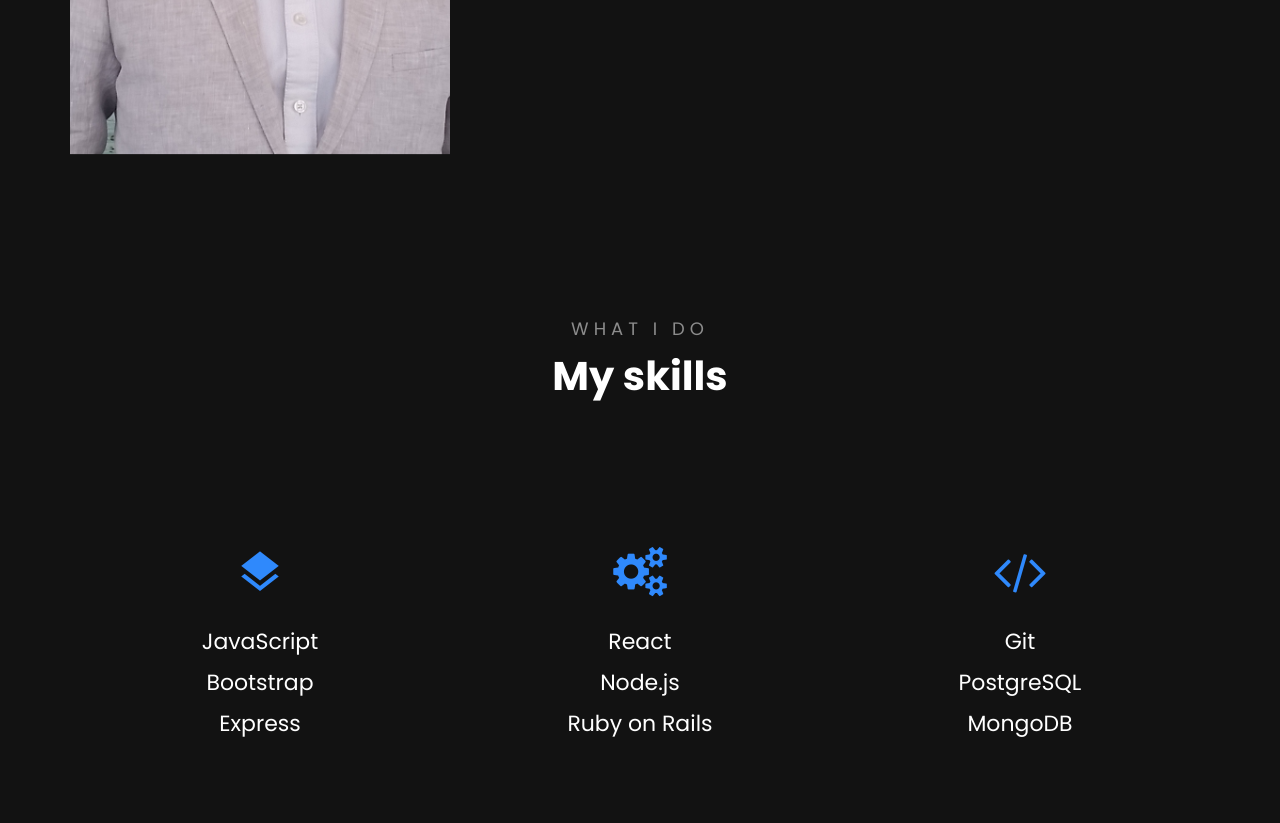
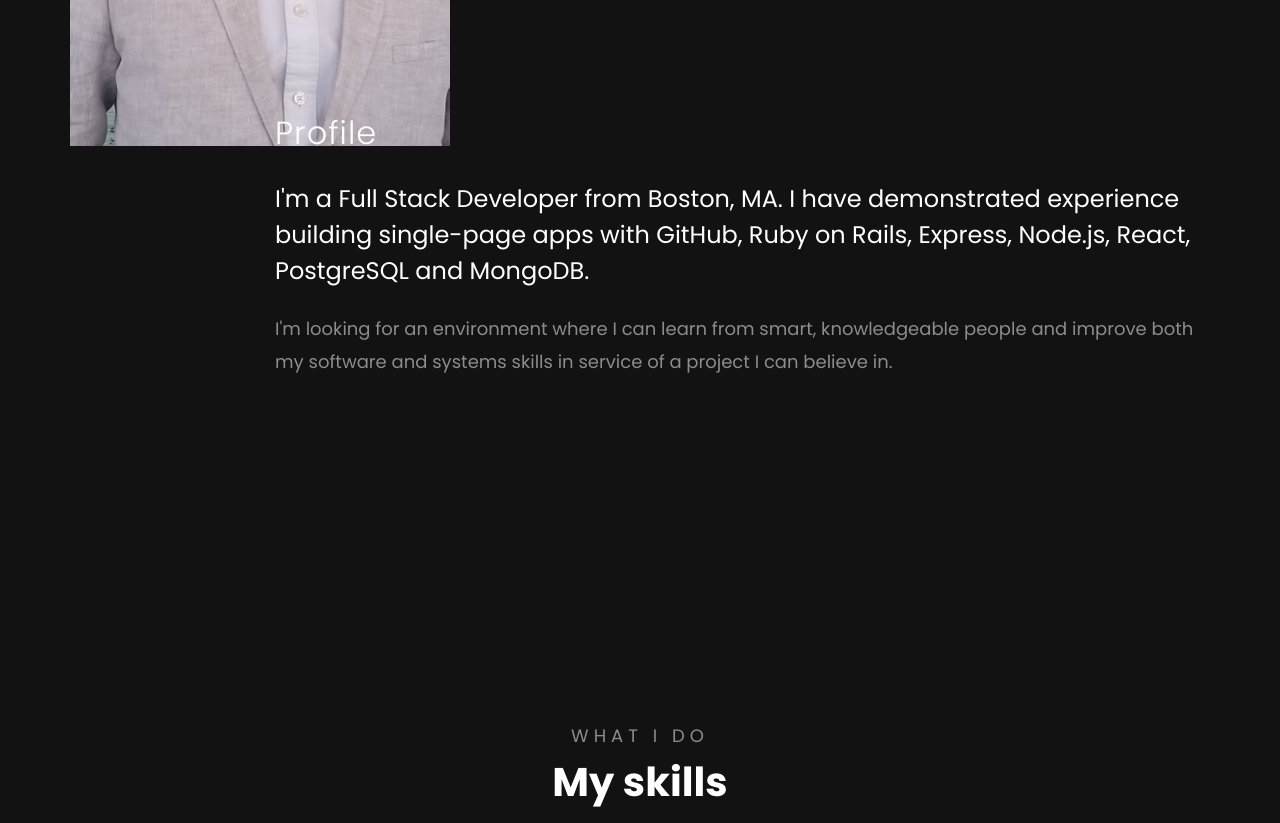
Before and after one commit to wcons/wcons.github.io, a plain HTML site: page index.html in a window 1280 px wide. Shown: the part 1474-2297 px from the top of the page. Drawn offline with Linux system fonts and the light colour scheme; some packages are replaced by stand-ins of ours; no server answers; files whose address does not match are found by name.

Commit message:
- Updated profile in about and index

```diff
--- a/index.html
+++ b/index.html
@@ -116,6 +116,16 @@
                   <p>Email: <a href="#">wconstantino@gmail.com</a></p>
                 </div>
               </div>
+            </div>
+          </div>
+          <div class="row d-flex justify-content-end mt-5">
+          	<div class="col-md-10">
+          		<div class="profile ftco-animate">
+	          		<h2 class="mb-4">Profile</h2>
+	          		<h4 class="mb-4">I'm a Full Stack Developer from Boston, MA. I have demonstrated experience building single-page apps with GitHub, Ruby on Rails, Express, Node.js, React, PostgreSQL and MongoDB.</h4>
+	          		<p>I'm looking for an environment where I can learn from smart, knowledgeable people and improve both my software and systems skills in service of a project I can believe in. </p>
+
+          		</div>
             </div>
           </div>
         </div>
```
Also changed, not shown: about.html (+2 -2 lines).
